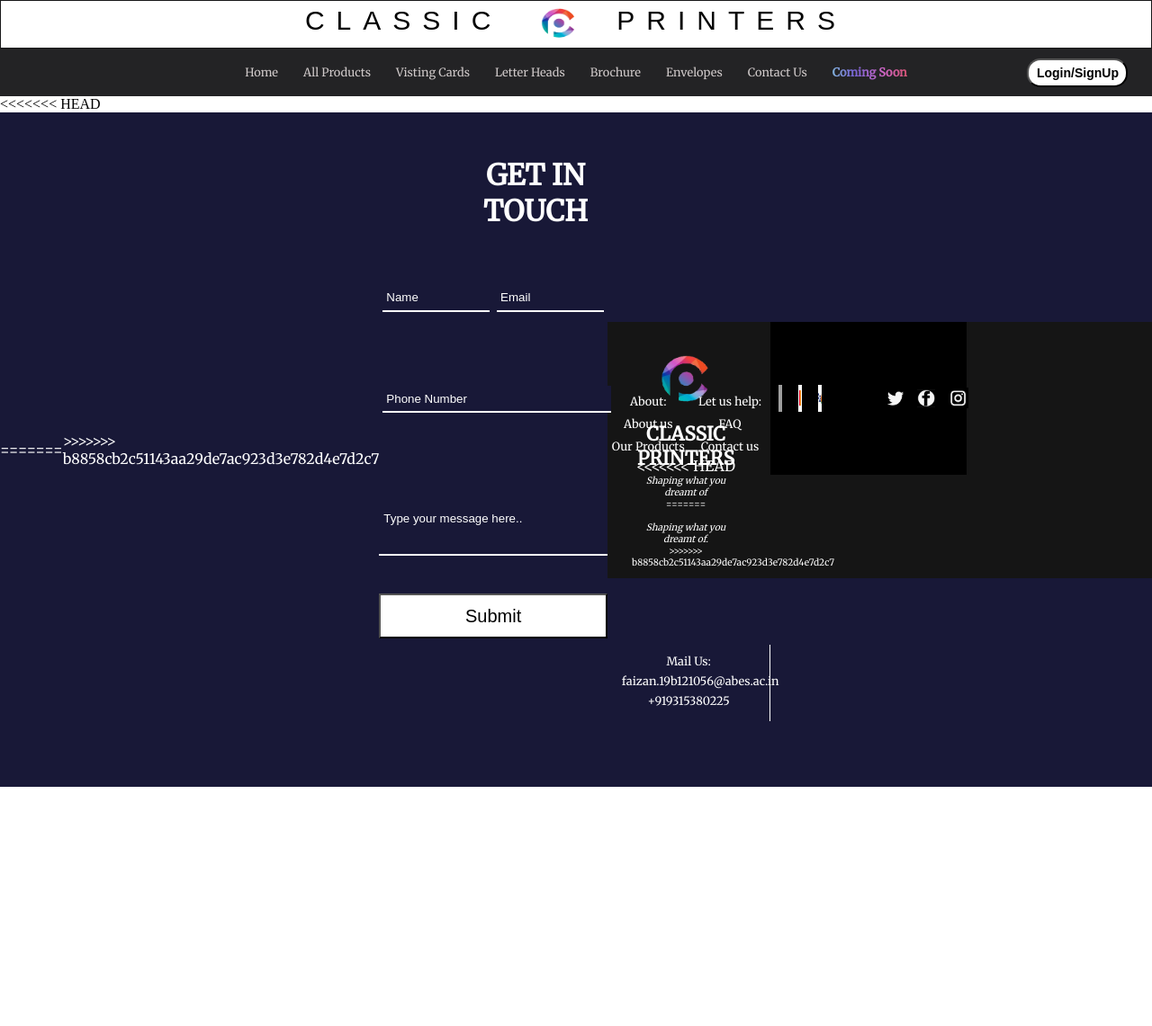
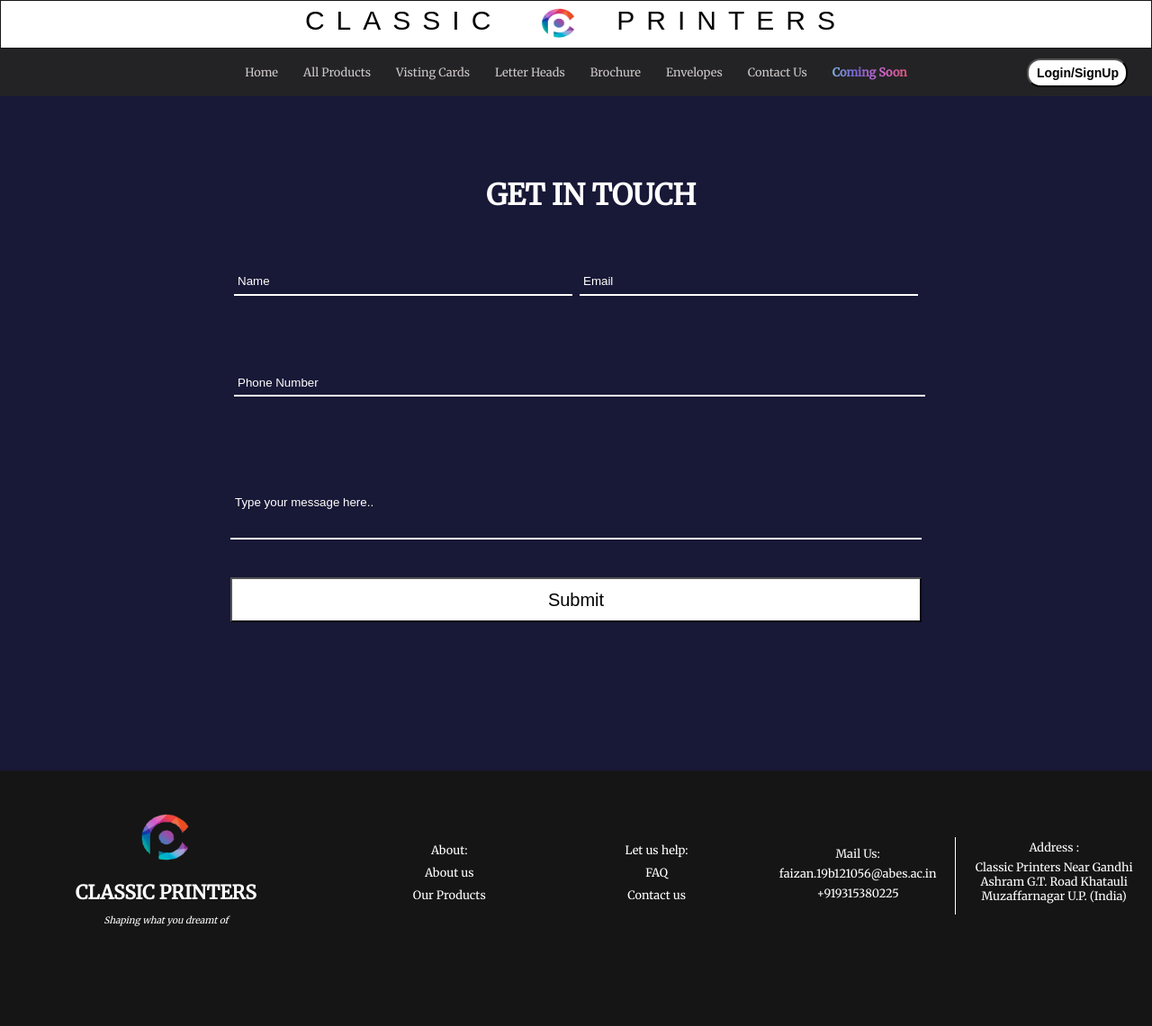
Before and after one commit to Faizan108/ClassicPrinters, a Django app: page /products/ in a window 1280 px wide. Shown: the top 1141 px of the page at 90% size. Run offline with Django 3.2, Linux system fonts and the light colour scheme; parts of the project's set-up code (start-up, migrations or seed data) failed here and were passed over; some libraries are stand-ins or nearby versions; some web fonts are replaced; grey boxes are pictures that could not be loaded.

Commit message:
11-09-2022

```diff
--- a/ClassicPrinters/views.py
+++ b/ClassicPrinters/views.py
@@ -71,12 +71,8 @@
             userlogin(request, myuser)
             return redirect('home')
         else:
-<<<<<<< HEAD
             return render(request,'home.html',{'error':"Wrong Credentials"})
     return redirect('home')
-=======
-            return HttpResponse('Incorrect Username or Password')
->>>>>>> b8858cb2c51143aa29de7ac923d3e782d4e7d2c7
 
 
 
--- a/static/js/script.js
+++ b/static/js/script.js
@@ -207,7 +207,8 @@
             cmsg:$('#cmsg').val(),
             csrfmiddlewaretoken:$('input[name=csrfmiddlewaretoken]').val(),
         },
-        success:function(data){
+        success:function(){
+            alert("hello");
             if(data.length>0){
             }
             else{
--- a/templates/basic.html
+++ b/templates/basic.html
@@ -158,11 +158,7 @@
   </div>
         <!-- <hr style="background-color:#232325"> -->
     {% block body %}{% endblock %}
-<<<<<<< HEAD
     <div class="first-foot" id="cont">
-=======
-    <div id="cform" class="first-foot">
->>>>>>> b8858cb2c51143aa29de7ac923d3e782d4e7d2c7
       <div class="foot-form">
         <form id="contact-form">{% csrf_token %}
           <div class="form-head">
@@ -192,16 +188,8 @@
           <div class="thtitle">
             <h2>CLASSIC PRINTERS</h2>
           </div>
-<<<<<<< HEAD
           <div class="ththeme">
             <p><i>Shaping what you dreamt of</i></p>
-=======
-          <div class="theme-title">
-            <div class="th-title">
-              <br>
-             <p><i>Shaping what you dreamt of.</i></p>
-            </div>
->>>>>>> b8858cb2c51143aa29de7ac923d3e782d4e7d2c7
           </div>
         </div>
        </div>
```
Also changed, not shown: db.sqlite3.
